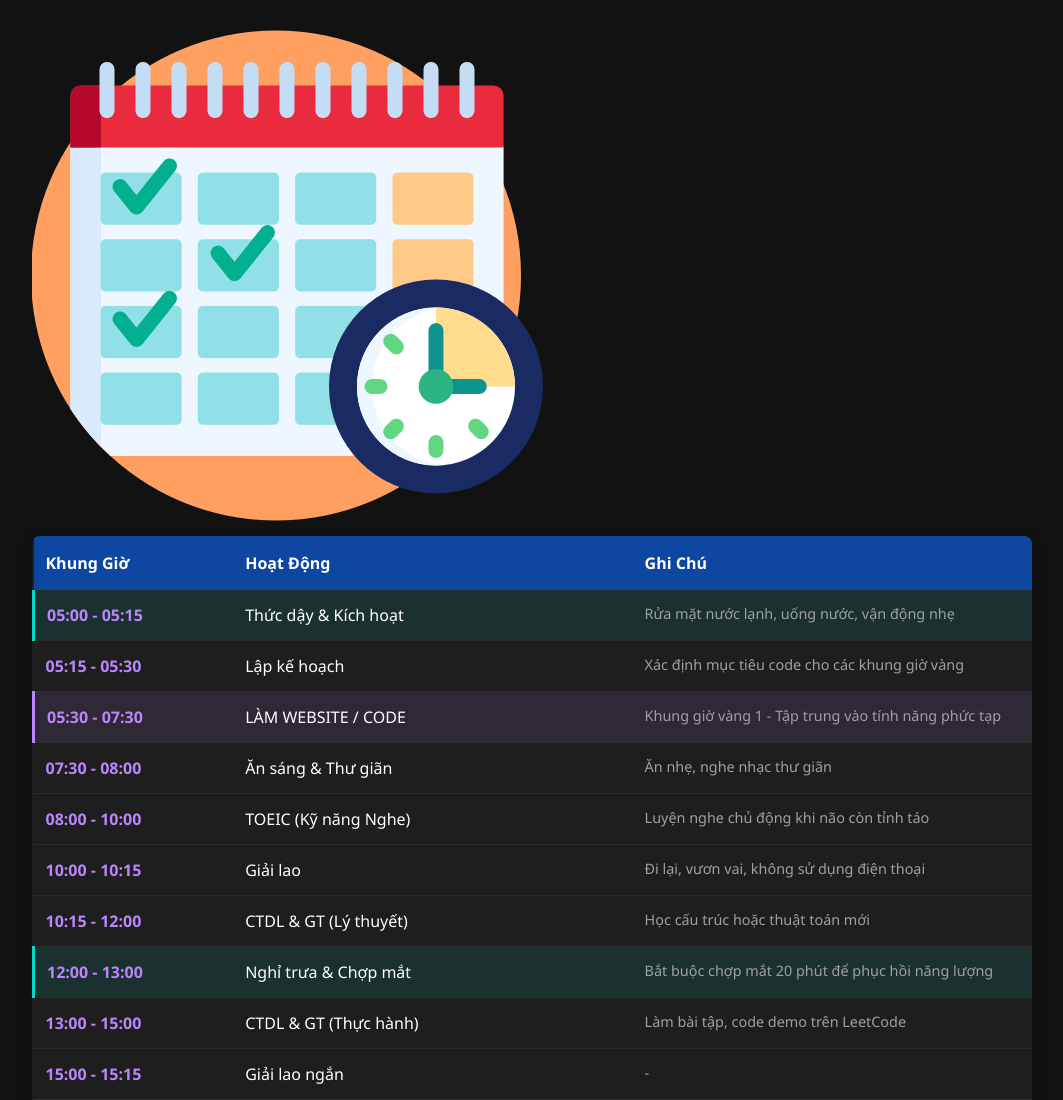
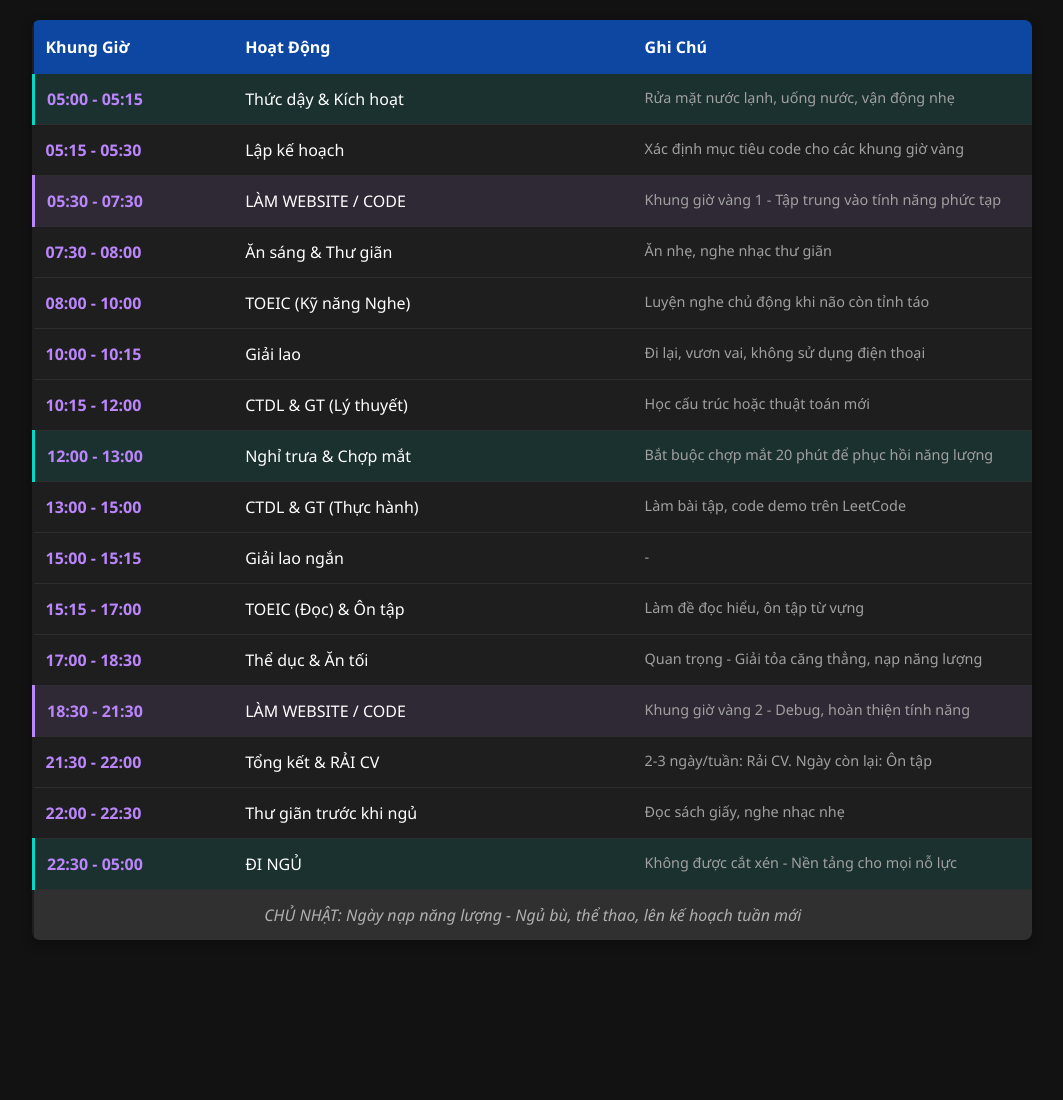
Before and after one commit to nguyencongthanh020503-create/my_schedule, a plain HTML site: page index.html in a window 1280 px wide. Shown: the top 1100 px of the page, without its empty margins (108-1171 px from the left). After the commit the page ends 960 px from the top, so only its background shows below. Drawn offline with Linux system fonts and the light colour scheme.

Commit message:
Update index.html

```diff
--- a/index.html
+++ b/index.html
@@ -143,7 +143,6 @@
 </head>
 <body>
     <div class="container">
-        <img src="timetable.png" alt="Icon Lịch Trình" class="app-icon">
         <table class="schedule-table">
             <thead>
                 <tr>
```
